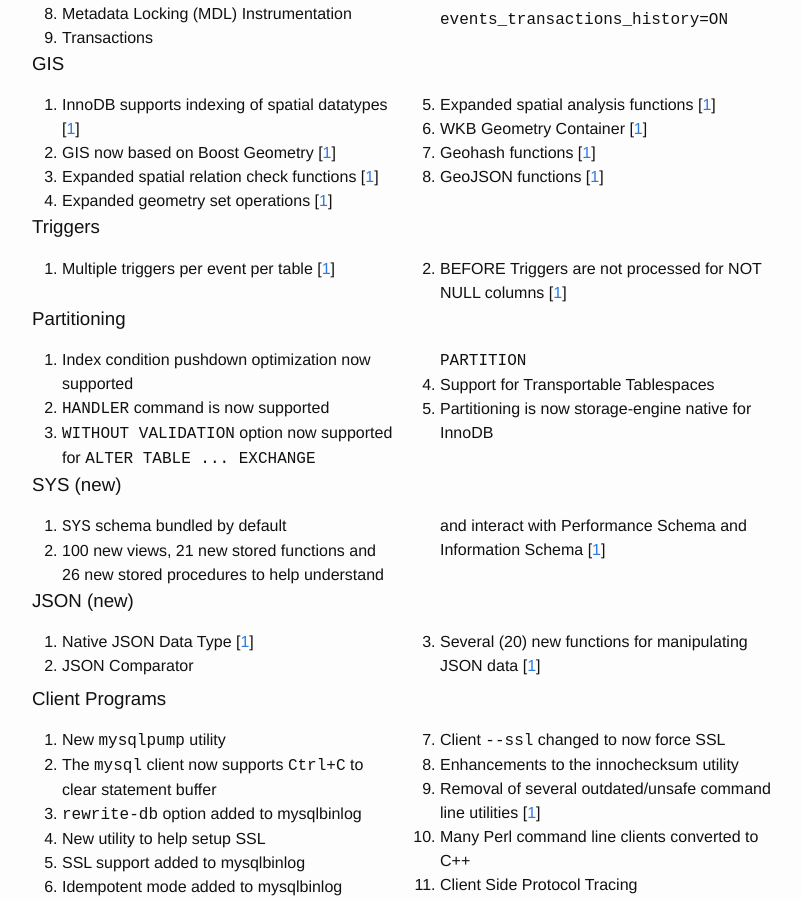
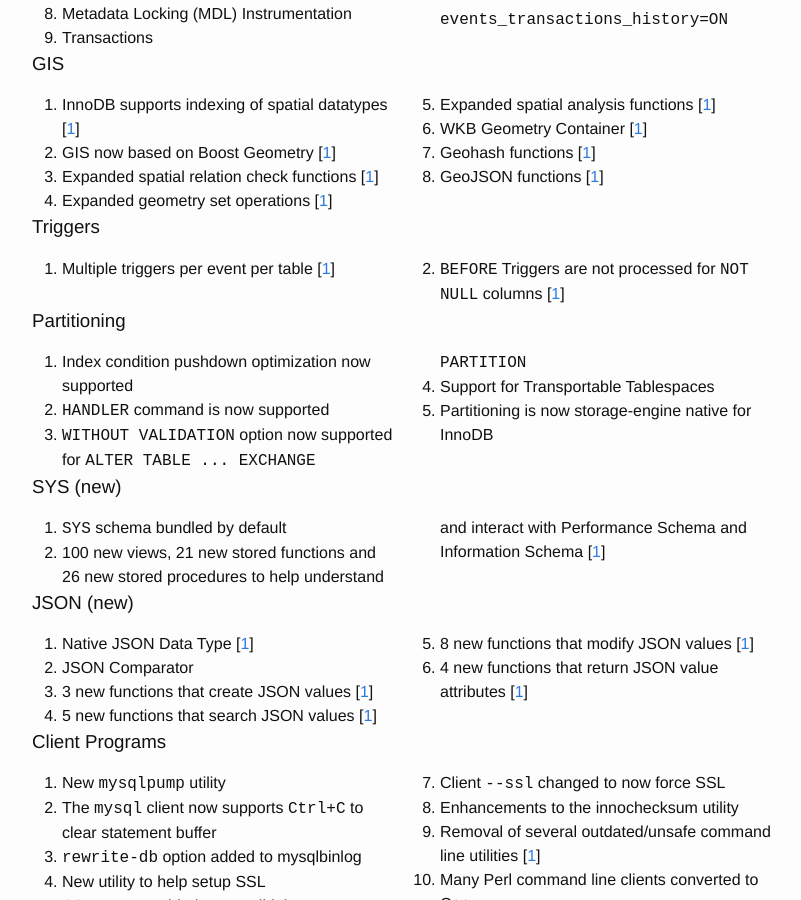
Before and after one commit to morgo/morgo.github.io, a Jekyll site: the page built from index.html, in a window 1280 px wide and 900 px high, scrolled down 2662 px. Shown: the whole window, without its empty margins (238-1039 px from the left). Built offline with Jekyll 4.4.1, drawn with Linux system fonts in a browser that asks for light colours; some of the changed text lies outside the part shown.

Commit message:
Improved JSON description, added sources

```diff
--- a/index.html
+++ b/index.html
@@ -110,7 +110,7 @@
  <li>New query hints using comment-like <tt>/*+ */</tt> syntax [<a href="http://mysqlserverteam.com/new-optimizer-hints-in-mysql/">1</a>]</li>
  <li>Server-side query rewrite framework [<a href="http://mysqlserverteam.com/write-yourself-a-query-rewrite-plugin-part-1/">1</a>]</li>
  <li><tt>ONLY_FULL_GROUP_BY</tt> now more standards compliant [<a href="http://mysqlserverteam.com/mysql-5-7-only_full_group_by-improved-recognizing-functional-dependencies-enabled-by-default/">1</a>]</li>
- <li>Support for gb18030 character set</li>
+ <li>Support for gb18030 character set [<a href="https://dev.mysql.com/worklog/task/?id=4024">1</a>]</li>
  <li>Defaults change: <tt>internal_tmp_disk_storage_engine=INNODB</tt> [<a href="https://dev.mysql.com/doc/refman/5.7/en/server-system-variables.html#sysvar_internal_tmp_disk_storage_engine">1</a>]</li>
  <li>Defaults change: <tt>eq_range_index_dive_limit=200</tt></li>
  <li>Defaults change: <tt>sql_mode=ONLY_FULL_GROUP_BY,
@@ -193,7 +193,7 @@
 <div class="dual-column">
 <ol>
  <li>Multiple triggers per event per table [<a href="https://dev.mysql.com/worklog/task/?id=3253">1</a>]</li>
- <li>BEFORE Triggers are not processed for NOT NULL columns [<a href="https://dev.mysql.com/worklog/task/?id=6030">1</a>]</li>
+ <li><tt>BEFORE</tt> Triggers are not processed for <tt>NOT NULL</tt> columns [<a href="https://dev.mysql.com/worklog/task/?id=6030">1</a>]</li>
 </ol>
 </div>
 
@@ -224,7 +224,10 @@
 <ol>
  <li>Native JSON Data Type [<a href="https://dev.mysql.com/doc/refman/5.7/en/json.html">1</a>]</li>
  <li>JSON Comparator</li>
- <li>Several (20) new functions for manipulating JSON data [<a href="https://dev.mysql.com/doc/refman/5.7/en/json-functions.html">1</a>]</li>
+ <li>3 new functions that create JSON values [<a href="https://dev.mysql.com/doc/refman/5.7/en/json-creation-functions.html">1</a>]</li>
+ <li>5 new functions that search JSON values [<a href="https://dev.mysql.com/doc/refman/5.7/en/json-search-functions.html">1</a>]</li>
+ <li>8 new functions that modify JSON values [<a href="https://dev.mysql.com/doc/refman/5.7/en/json-modification-functions.html">1</a>]</li>
+ <li>4 new functions that return JSON value attributes [<a href="https://dev.mysql.com/doc/refman/5.7/en/json-attribute-functions.html">1</a>]</li>
 </li>
 </ol>
 </div>
```
